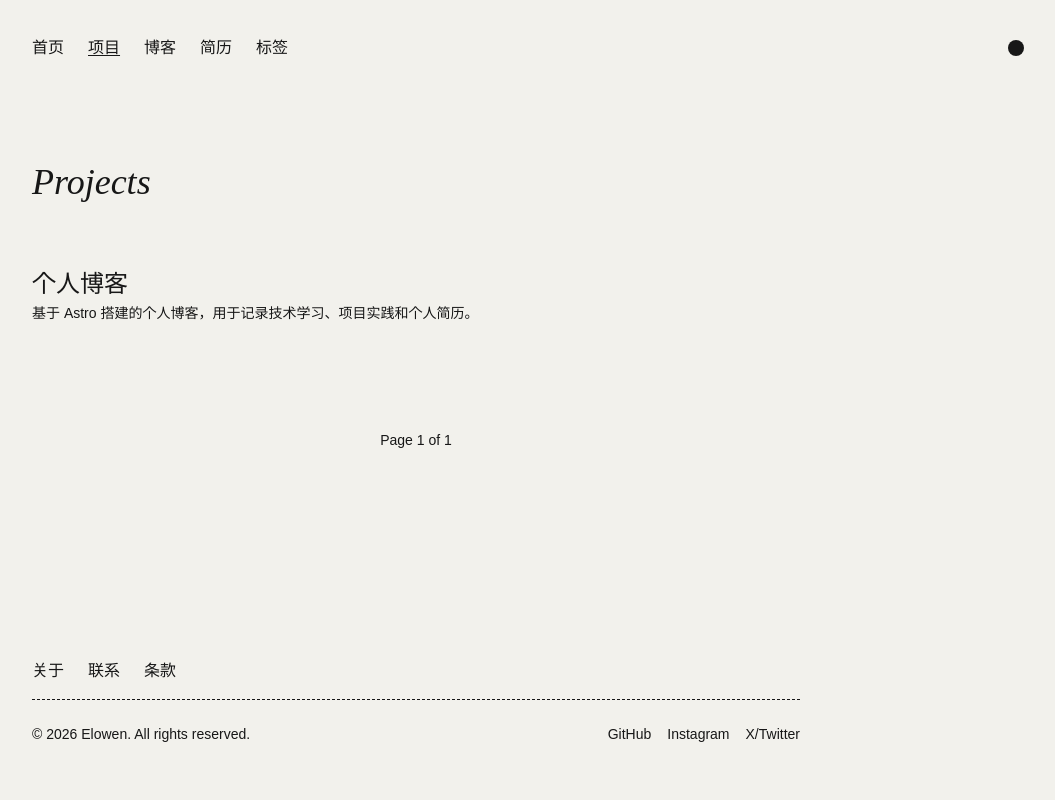
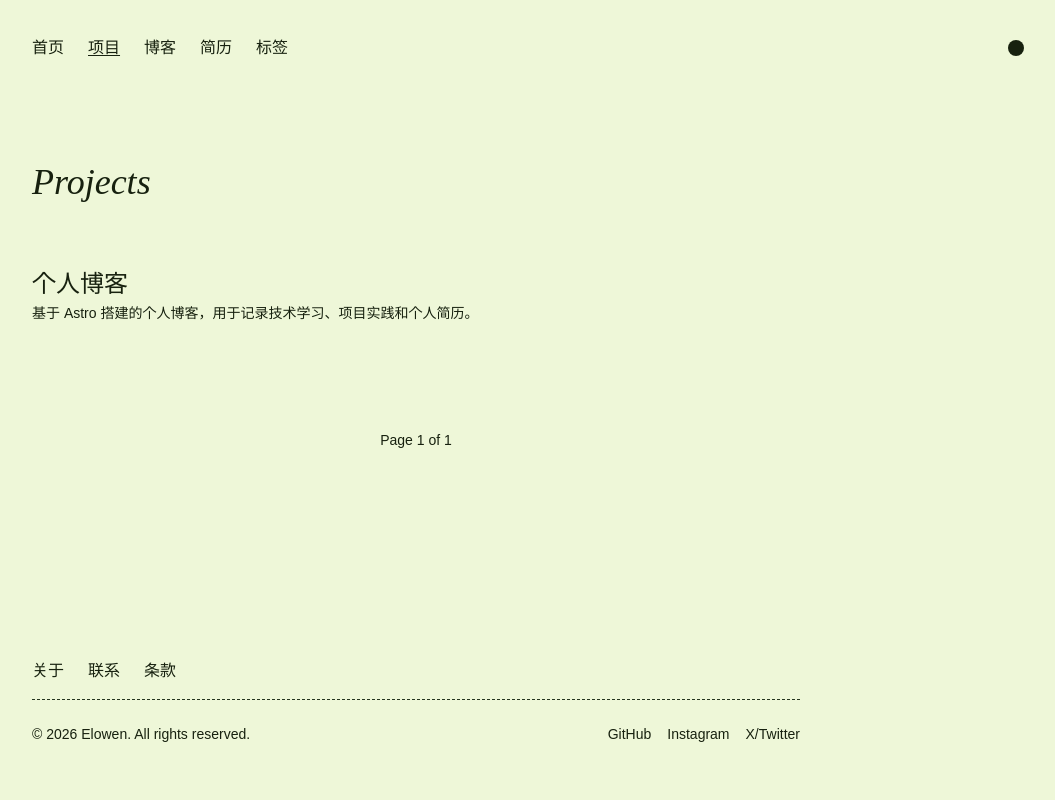
Before and after one commit to yuanran32/ElowenBlog, an Astro site: page /projects in a window 1280 px wide. Shown: the whole page, without its empty margins (224-1279 px from the left). Built offline with nearby package versions, Linux system fonts and the light colour scheme; Astro itself is replaced by a stand-in of ours; a web font is replaced by a local one.

Commit message:
revise config

```diff
--- a/src/components/ProjectPreview.astro
+++ b/src/components/ProjectPreview.astro
@@ -5,11 +5,17 @@ import ArrowRight from '../assets/icons/arrow-right.svg';
 type Props = { project: CollectionEntry<'projects'>; class?: string; headingLevel?: 'h2' | 'h3' };
 
 const { project, class: className, headingLevel = 'h2' } = Astro.props;
-const { title, description } = project.data;
+const { title, description, githubUrl } = project.data;
 const TitleTag = headingLevel;
+const projectUrl = githubUrl ?? `/projects/${project.id}/`;
 ---
 
-<a class:list={['group flex items-start justify-between gap-8', className]} href={`/projects/${project.id}/`}>
+<a
+    class:list={['group flex items-start justify-between gap-8', className]}
+    href={projectUrl}
+    target={githubUrl ? '_blank' : undefined}
+    rel={githubUrl ? 'noopener noreferrer' : undefined}
+>
     <div class="grow">
         <TitleTag
             class="font-serif text-xl leading-tight font-medium group-hover:underline group-hover:decoration-dashed group-hover:decoration-1 group-hover:underline-offset-4 sm:text-2xl"
@@ -19,6 +25,6 @@ const TitleTag = headingLevel;
         {description && <div class="mt-1 text-sm leading-normal">{description}</div>}
     </div>
     <div class="hidden font-serif italic opacity-0 transition group-hover:opacity-100 sm:inline-flex sm:shrink-0 sm:items-center sm:gap-1">
-        View Project <ArrowRight class="h-4 w-4 fill-current" />
+        {githubUrl ? '查看 GitHub' : '查看项目'} <ArrowRight class="h-4 w-4 fill-current" />
     </div>
 </a>
--- a/src/content.config.ts
+++ b/src/content.config.ts
@@ -46,6 +46,7 @@ const projects = defineCollection({
             description: z.string().optional(),
             publishDate: z.coerce.date(),
             isFeatured: z.boolean().default(false),
+            githubUrl: z.string().url().optional(),
             seo: seoSchema(image).optional()
         })
 });
--- a/src/content/pages/contact.md
+++ b/src/content/pages/contact.md
@@ -10,7 +10,7 @@ seo:
 ## 联系方式
 
 - GitHub：[yuanran32](https://github.com/yuanran32)
-- 邮箱：暂未公开
+- 邮箱：3916048194@qq.com
 
 ## 说明
 
--- a/src/content/pages/resume.md
+++ b/src/content/pages/resume.md
@@ -8,13 +8,13 @@ seo:
 ## 个人信息
 
 姓名：Elowen
-邮箱：暂未公开
+邮箱：3916048194@qq.com
 GitHub：https://github.com/yuanran32
 博客：https://yuanran32.github.io/myBlog
 
 ## 求职方向
 
-前端开发 / 全栈开发 / 后端开发
+前端开发 / 全栈开发
 
 ## 技术栈
 
--- a/src/content/projects/personal-blog.md
+++ b/src/content/projects/personal-blog.md
@@ -3,6 +3,7 @@ title: 个人博客
 description: 基于 Astro 搭建的个人博客，用于记录技术学习、项目实践和个人简历。
 publishDate: '2026-05-30'
 isFeatured: true
+githubUrl: 'https://github.com/yuanran32/myBlog'
 seo:
   title: 个人博客项目
   description: 基于 Astro 和 Markdown 的个人博客项目，用于展示文章、项目和简历。
--- a/src/data/site-config.ts
+++ b/src/data/site-config.ts
@@ -1,5 +1,4 @@
 import avatar from '../assets/images/avatar.png';
-import hero from '../assets/images/hero.jpg';
 import type { SiteConfig } from '../types';
 
 const siteConfig: SiteConfig = {
@@ -64,13 +63,9 @@ const siteConfig: SiteConfig = {
     hero: {
         title: 'Elowen的技术小站',
         text: '欢迎来到我的个人博客。这里会记录我的技术学习、项目实践、问题复盘和一些阶段性的思考。\n\n我目前关注前端开发、Web 工程化和全栈应用开发，也会持续整理学习过程中遇到的知识点和实践经验。\n\n你可以在 [GitHub](https://github.com/yuanran32) 查看我的项目，也可以通过联系页面找到我。',
-        // image: {
-        //     src: hero,
-        //     alt: '个人博客首页配图'
-        // },
         actions: [
             {
-                text: '联系我',
+                text: 'Contact',
                 href: '/contact'
             }
         ]
--- a/src/styles/global.css
+++ b/src/styles/global.css
@@ -8,16 +8,16 @@
 @custom-variant dark (&:where(.dark, .dark *));
 
 :root {
-    --text-main: #171717;
-    --bg-main: #f2f1ec;
-    --bg-muted: #eae9e1;
-    --border-main: #171717;
+    --text-main: #17210f;
+    --bg-main: #eef7d8;
+    --bg-muted: #dceec0;
+    --border-main: #26351f;
 }
 html.dark {
-    --text-main: #f2f1ec;
-    --bg-main: #171717;
-    --bg-muted: #242424;
-    --border-main: #f2f1ec;
+    --text-main: #eef7d8;
+    --bg-main: #11180f;
+    --bg-muted: #1c2718;
+    --border-main: #b7db7d;
 }
 
 /* Cyan */
```
Also changed, not shown: src/assets/images/hero.jpg (deleted).
